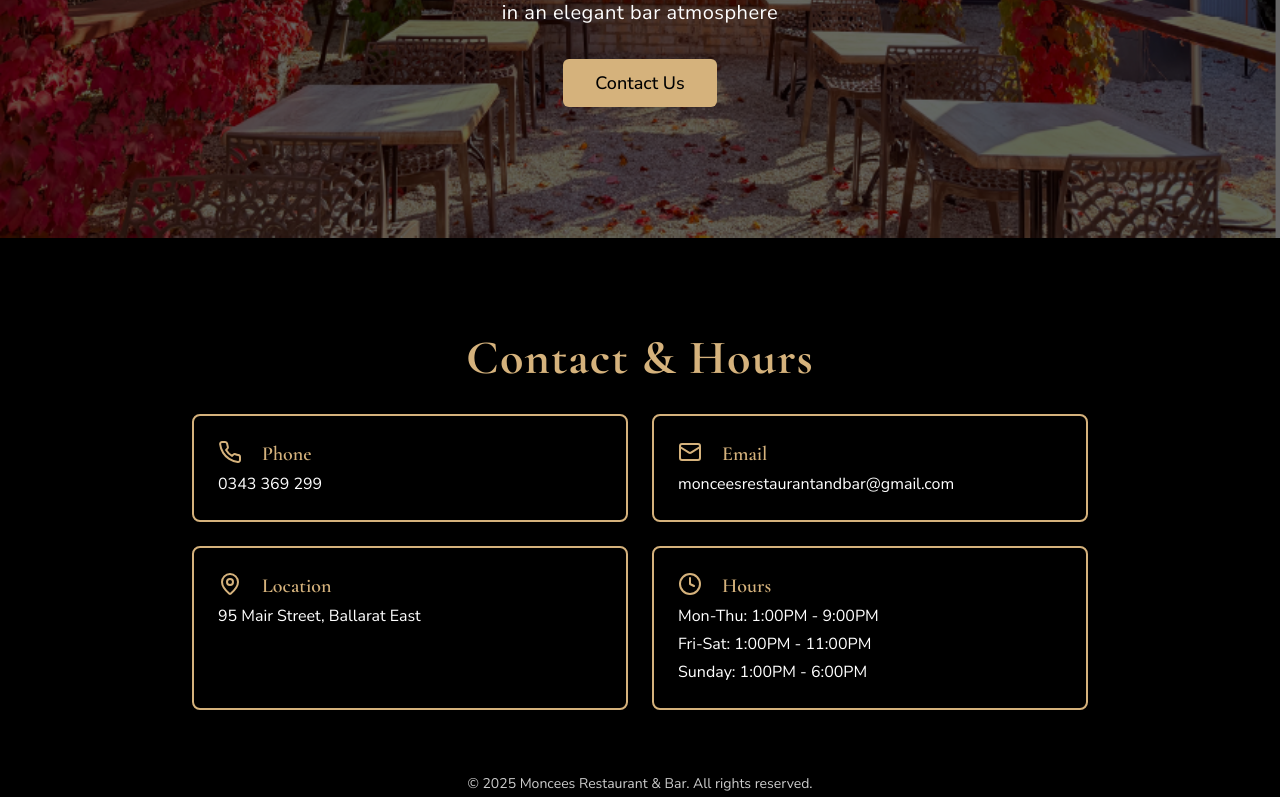
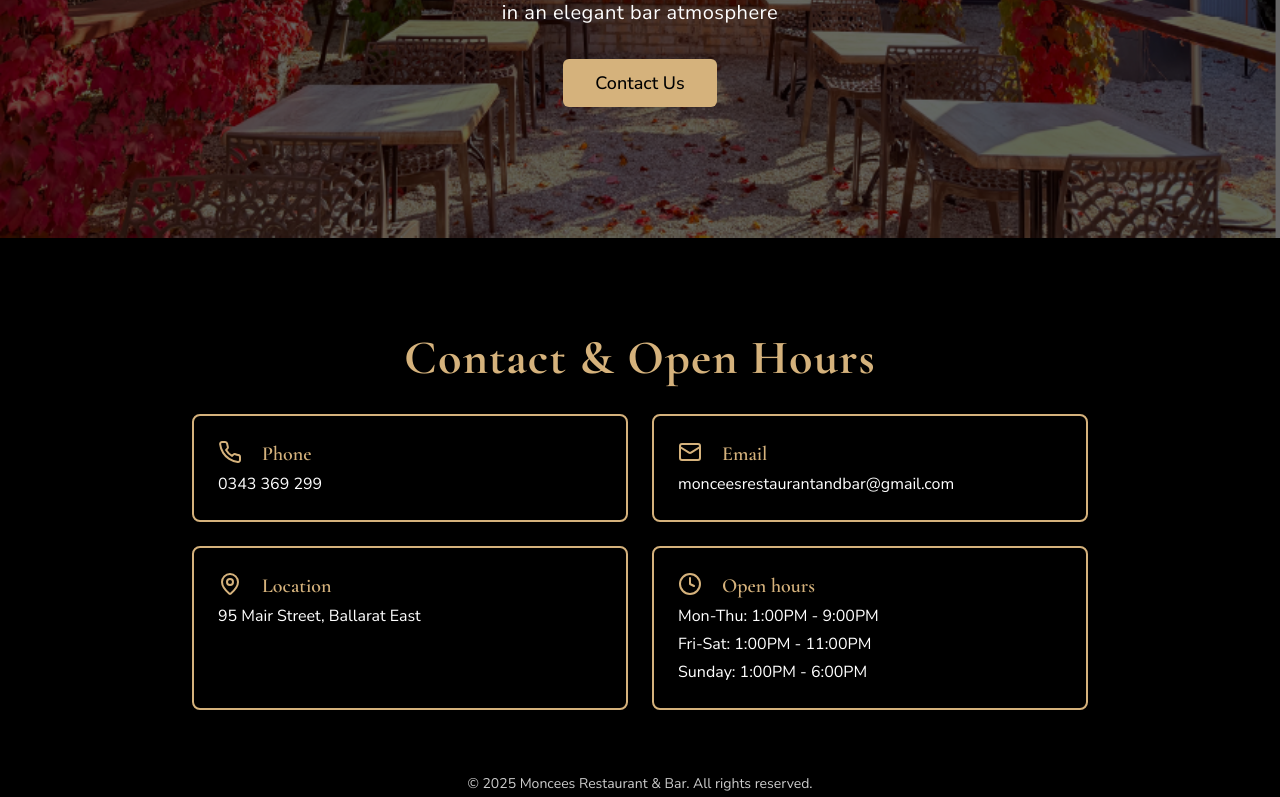
Before and after one commit to MoncyTech/Moncees-restaurant, a React (Vite) app: page / in a window 1280 px wide. Shown: the part 562-1359 px from the top of the page. Built offline with nearby package versions, Linux system fonts and the light colour scheme.

Commit message:
open hours

```diff
--- a/src/constant/data.js
+++ b/src/constant/data.js
@@ -17,7 +17,7 @@ export const contactData = [
   },
   {
     icon: "Clock",
-    title: "Hours",
+    title: "Open hours",
     value: [
       "Mon-Thu: 1:00PM - 9:00PM",
       "Fri-Sat: 1:00PM - 11:00PM",
--- a/src/pages/Index.tsx
+++ b/src/pages/Index.tsx
@@ -97,7 +97,7 @@ const Index = () => {
       >
         <div className="max-w-5xl mx-auto text-center">
           <h2 className="font-cormorant text-3xl md:text-5xl font-bold text-moncees-gold mb-8 fade-in tracking-wide">
-            Contact & Hours
+            Contact & Open Hours
           </h2>
 
           <ContactInfo />
```
